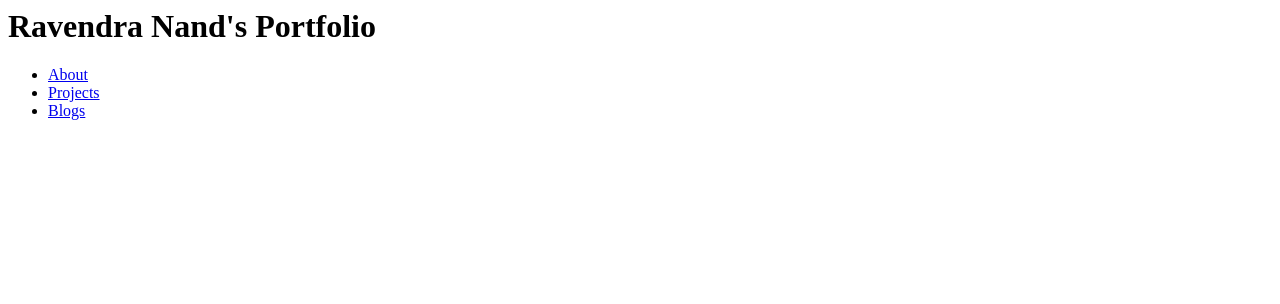
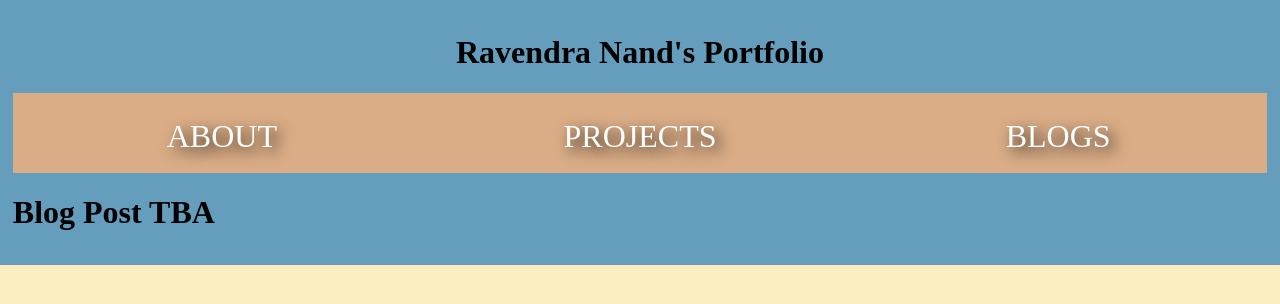
Before and after one commit to RavendraNand97/RavProjectWebsite, a website: page public/blogpost.html in a window 1280 px wide. Drawn offline with Linux system fonts and the light colour scheme.

Commit message:
UpdateMay102023

```diff
--- a/public/blogpost.html
+++ b/public/blogpost.html
@@ -20,6 +20,10 @@
                     </ul>
                 </nav>
 
+                <div class="mainBlog">
+                    <h1>Blog Post TBA</h1>
+                </div>
+
             </div>
         </div>
     </div>
--- a/public/blogpoststyle.css
+++ b/public/blogpoststyle.css
@@ -0,0 +1,45 @@
+body > * {
+    background-color: #659dbd;
+    padding: 1%;
+
+  }
+body {
+    margin: 0 auto;
+    background-color: #fbeec1;
+    padding:10 auto;
+  }
+
+.header {
+  text-align:center;
+  }
+
+  nav {
+    height: 80px;
+    flex: 100%;
+    display: flex;
+    background-color: #daad86;
+  }
+
+  nav ul {
+    padding: 0;
+    list-style-type: none;
+    flex: 2;
+    display: flex;
+  }
+
+  nav li {
+    display: inline;
+    text-align: center;
+    flex: 1;
+  }
+
+  nav a, nav span {
+    display: inline-block;
+    font-size: 2rem;
+    height: 3rem;
+    line-height: 1.7;
+    text-transform: uppercase;
+    text-decoration: none;
+    color: white;
+    text-shadow: 5px 5px 15px rgb(0, 0, 0);
+  }
--- a/public/projectsstyles.css
+++ b/public/projectsstyles.css
@@ -0,0 +1,45 @@
+body > * {
+    background-color: #659dbd;
+    padding: 1%;
+
+  }
+body {
+    margin: 0 auto;
+    background-color: #fbeec1;
+    padding:10 auto;
+  }
+
+.header {
+  text-align:center;
+  }
+
+  nav {
+    height: 80px;
+    flex: 100%;
+    display: flex;
+    background-color: #daad86;
+  }
+
+  nav ul {
+    padding: 0;
+    list-style-type: none;
+    flex: 2;
+    display: flex;
+  }
+
+  nav li {
+    display: inline;
+    text-align: center;
+    flex: 1;
+  }
+
+  nav a, nav span {
+    display: inline-block;
+    font-size: 2rem;
+    height: 3rem;
+    line-height: 1.7;
+    text-transform: uppercase;
+    text-decoration: none;
+    color: white;
+    text-shadow: 5px 5px 15px rgb(0, 0, 0);
+  }
--- a/public/styles.css
+++ b/public/styles.css
@@ -43,3 +43,9 @@ body {
     color: white;
     text-shadow: 5px 5px 15px rgb(0, 0, 0);
   }
+  .mainP {
+    align-items: center;
+  }
+  .ProfilePic {
+    align-items: center;
+  }
```
Also changed, not shown: public/index.html (+12 -4 lines), public/projects.html (+5 -0 lines), 1 other file.
